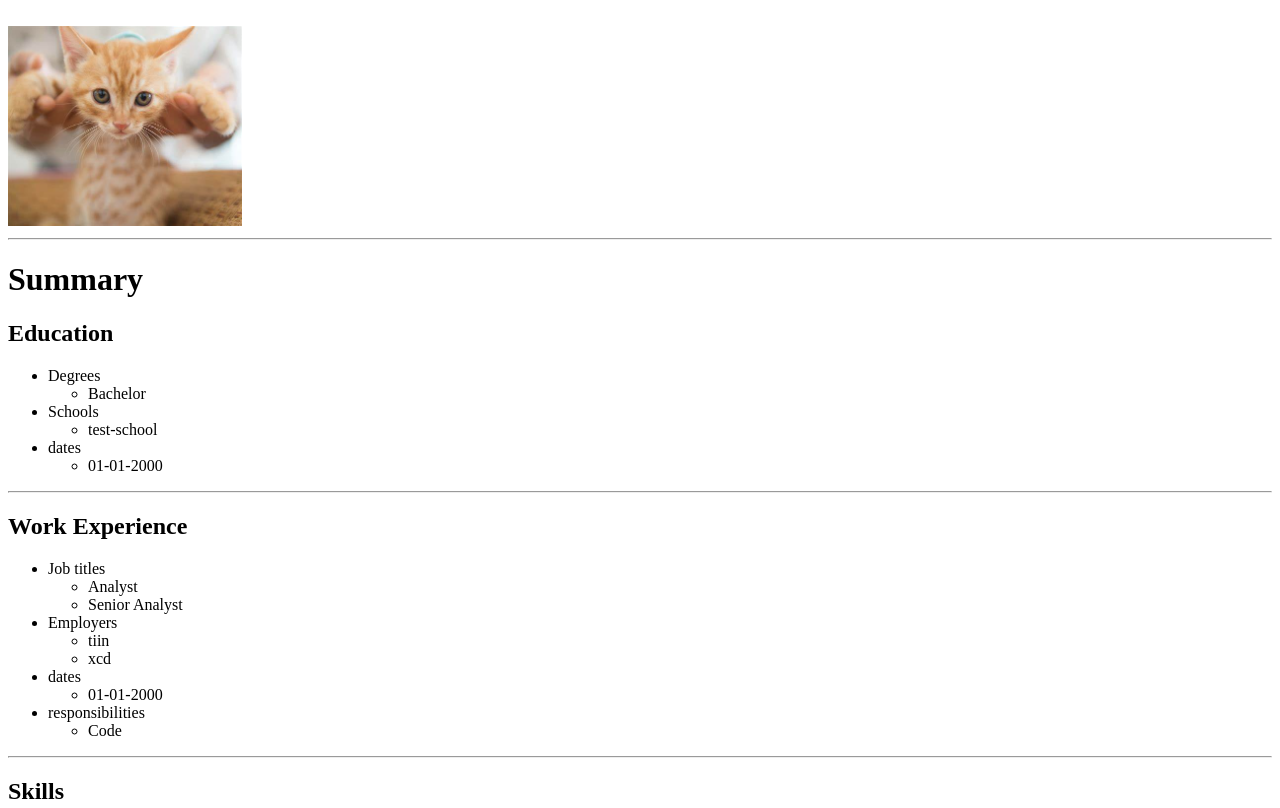
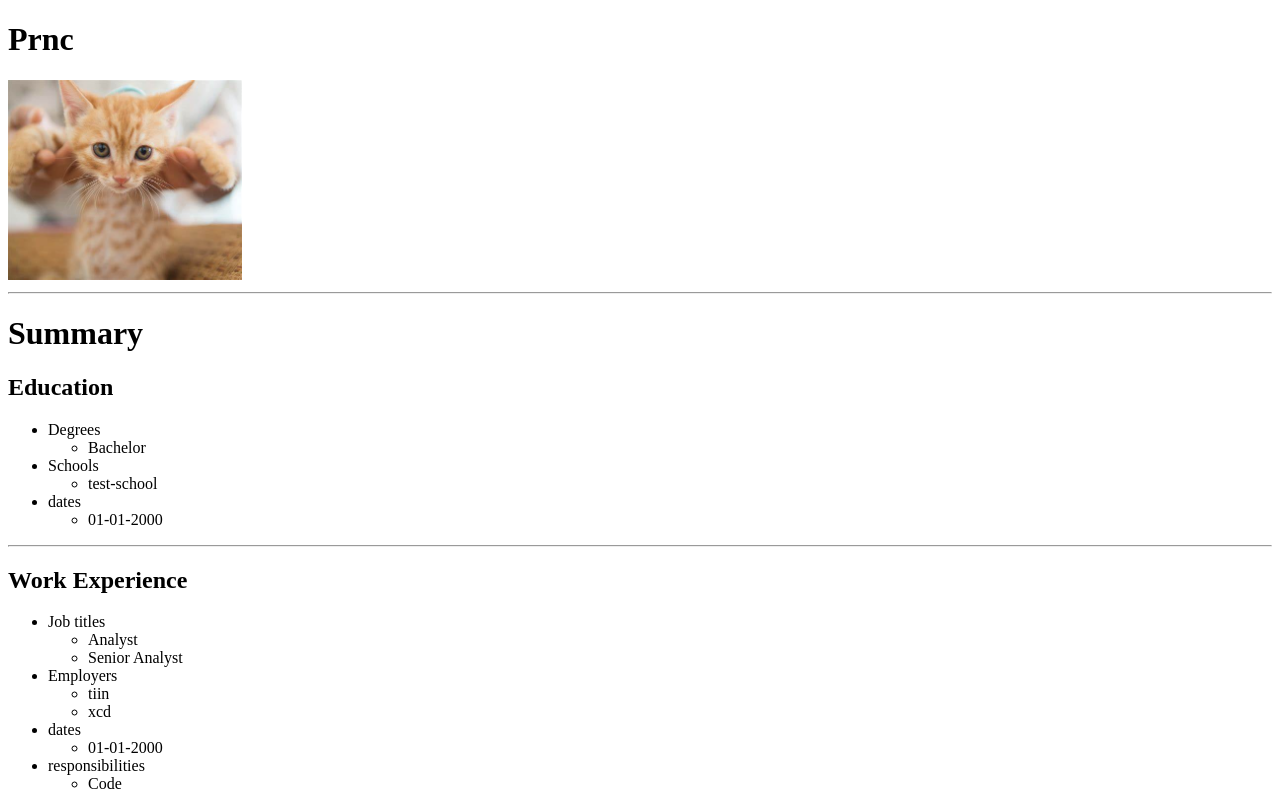
Before and after one commit to prnc-ds/res, a plain HTML site: page index.html in a window 1280 px wide. Shown: the top 808 px of the page. Drawn offline with Linux system fonts and the light colour scheme.

Commit message:
Add files via upload

```diff
--- a/index.html
+++ b/index.html
@@ -7,7 +7,7 @@
 </head>
 
 <body>
-    <br />
+    <h1>Prnc</h1>
     <img src="./assets/images/cat.png" height="200" />
     <hr />
     <h1>Summary</h1>
```
